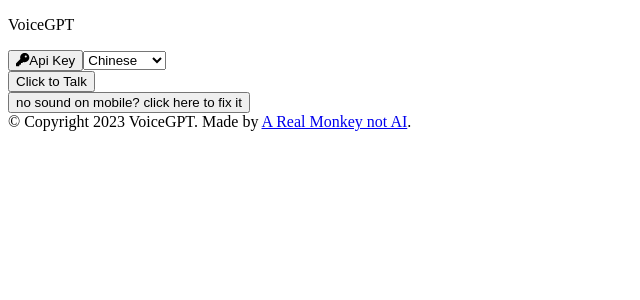
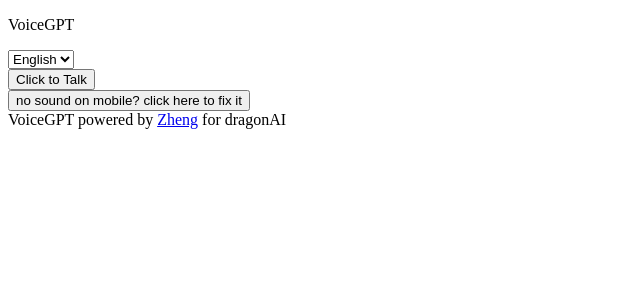
Before and after one commit to MetaFomos/voicegpt, a Next.js app: page / in a window 1280 px wide. Shown: the top 300 px of the page, without its empty margins (0-640 px from the left). Built offline with nearby package versions, Linux system fonts and the light colour scheme; no server answers.

Commit message:
change language

```diff
--- a/src/components/selectLang.tsx
+++ b/src/components/selectLang.tsx
@@ -108,16 +108,7 @@
       value={lang}
       onChange={handleLangChange}
     >
-      <option value={SpeakLang.zh}>Chinese</option>
       <option value={SpeakLang.en}>English</option>
-      <option value={SpeakLang.es}>Español</option>
-      <option value={SpeakLang.fr}>Français</option>
-      <option value={SpeakLang.de}>Deutsch</option>
-      <option value={SpeakLang.it}>Italiano</option>
-      <option value={SpeakLang.ja}>日本語</option>
-      <option value={SpeakLang.ko}>한국어</option>
-      <option value={SpeakLang.pt}>Português</option>
-      <option value={SpeakLang.ru}>Русский</option>
     </select>
   );
 };
--- a/src/pages/index.tsx
+++ b/src/pages/index.tsx
@@ -119,7 +119,7 @@
   };
 
   const thinking = async () => {
-    const key = localStorage.getItem('apiKey');
+    const key = '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';
     if (key == null) return alert('you need to set api key first!');
 
     const question: MessageHistory = {
--- a/src/templates/Main.tsx
+++ b/src/templates/Main.tsx
@@ -1,5 +1,3 @@
-import { faKey } from '@fortawesome/free-solid-svg-icons';
-import { FontAwesomeIcon } from '@fortawesome/react-fontawesome';
 import type { ReactNode } from 'react';
 import { useState } from 'react';
 
@@ -28,7 +26,7 @@
               </p>
             </div>
             <div className="flex items-center space-x-4">
-              <button
+              {/* <button
                 onClick={() => setShowApiKeyManager((prev) => !prev)}
                 className="ml-4 w-full rounded-md bg-gray-200 py-2 px-3 text-sm font-medium text-black hover:bg-gray-300"
               >
@@ -36,7 +34,7 @@
                   <FontAwesomeIcon icon={faKey} className="mr-2 w-4" />
                   Api Key
                 </span>
-              </button>
+              </button> */}
               <SelectLang />
             </div>
             {showApiKeyManager && (
@@ -53,11 +51,11 @@
         <main className="content py-5 text-xl">{props.children}</main>
 
         <footer className="border-t border-gray-300 py-8 text-center text-sm">
-          © Copyright {new Date().getFullYear()} {AppConfig.title}. Made by{' '}
-          <a href="https://github.com/RetricSu/VoiceGPT">
-            A Real Monkey not AI
-          </a>
-          .
+          VoiceGPT powered by{' '}
+          <a href="https://t.me/skyearth008" target="_blank">
+            Zheng
+          </a>{' '}
+          for dragonAI
         </footer>
       </div>
     </div>
```
